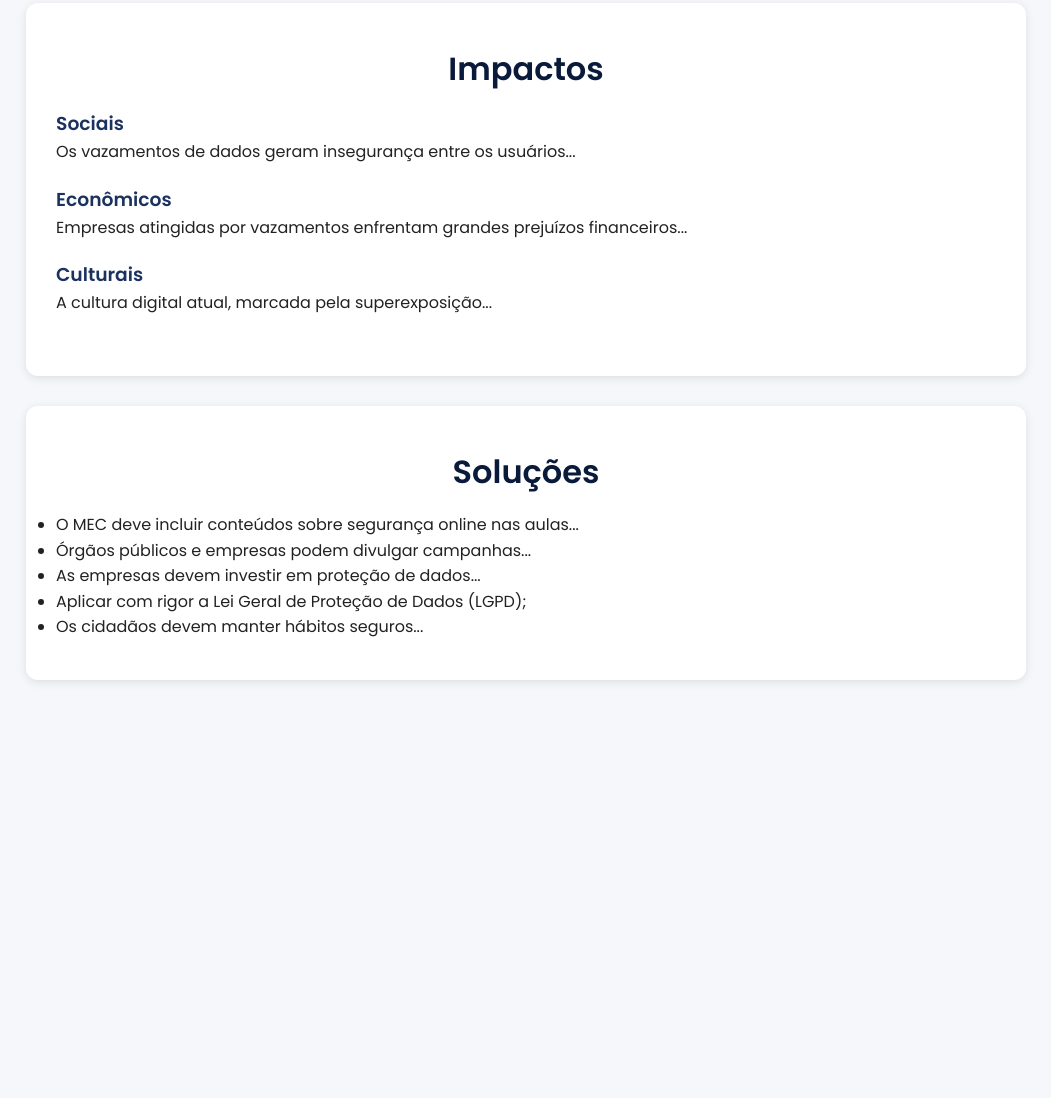
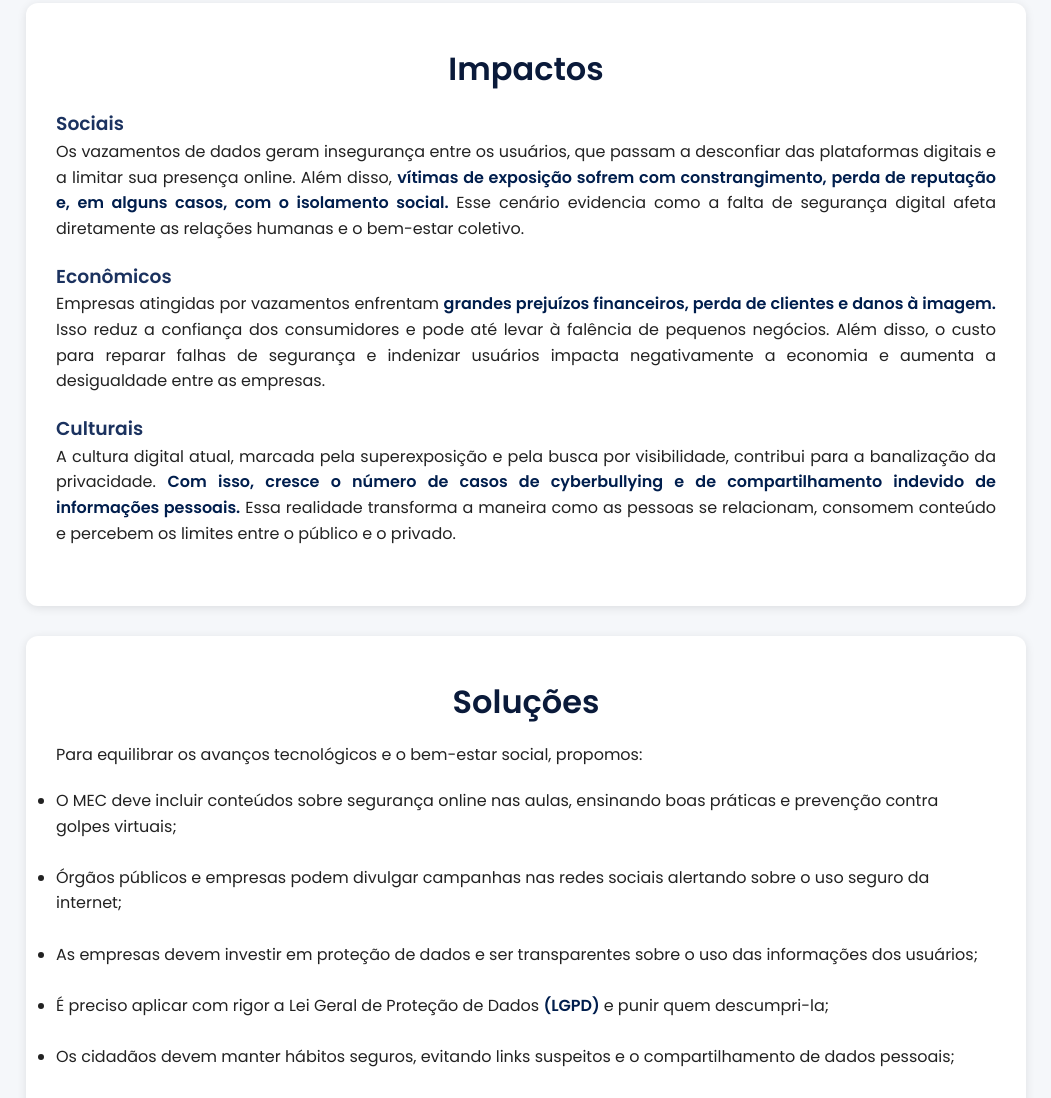
Before and after one commit to Kovaleskii/enemkaren, a plain HTML site: page index.html in a window 1280 px wide. Shown: the part 1524-2622 px from the top of the page, without its empty margins (114-1165 px from the left). Before the commit the page ends 2234 px from the top, so only its background shows below. Drawn offline with Linux system fonts and the light colour scheme.

Commit message:
commit 3

```diff
--- a/index.html
+++ b/index.html
@@ -52,25 +52,23 @@
 
     <section id="impactos">
         <h2>Impactos</h2>
-
         <h3>Sociais</h3>
-        <p>Os vazamentos de dados geram insegurança entre os usuários...</p>
-
+        <p>Os vazamentos de dados geram insegurança entre os usuários, que passam a desconfiar das plataformas digitais e a limitar sua presença online. Além disso, <B> vítimas de exposição sofrem com constrangimento, perda de reputação e, em alguns casos, com o isolamento social. </B> Esse cenário evidencia como a falta de segurança digital afeta diretamente as relações humanas e o bem-estar coletivo.</p>
         <h3>Econômicos</h3>
-        <p>Empresas atingidas por vazamentos enfrentam grandes prejuízos financeiros...</p>
-
+        <p>Empresas atingidas por vazamentos enfrentam <B>grandes prejuízos financeiros, perda de clientes e danos à imagem. </B> Isso reduz a confiança dos consumidores e pode até levar à falência de pequenos negócios. Além disso, o custo para reparar falhas de segurança e indenizar usuários impacta negativamente a economia e aumenta a desigualdade entre as empresas.</p>
         <h3>Culturais</h3>
-        <p>A cultura digital atual, marcada pela superexposição...</p>
+        <p>A cultura digital atual, marcada pela superexposição e pela busca por visibilidade, contribui para a banalização da privacidade. <b> Com isso, cresce o número de casos de cyberbullying e de compartilhamento indevido de informações pessoais.</b> Essa realidade transforma a maneira como as pessoas se relacionam, consomem conteúdo e percebem os limites entre o público e o privado.</p>
     </section>
 
-    <section id="solucoes">
+       <section id="solucoes">
         <h2>Soluções</h2>
+        <p>Para equilibrar os avanços tecnológicos e o bem-estar social, propomos:</p>
         <ul>
-            <li>O MEC deve incluir conteúdos sobre segurança online nas aulas...</li>
-            <li>Órgãos públicos e empresas podem divulgar campanhas...</li>
-            <li>As empresas devem investir em proteção de dados...</li>
-            <li>Aplicar com rigor a Lei Geral de Proteção de Dados (LGPD);</li>
-            <li>Os cidadãos devem manter hábitos seguros...</li>
+            <li>O MEC deve incluir conteúdos sobre segurança online nas aulas, ensinando boas práticas e prevenção contra golpes virtuais;</li><br>
+            <li>Órgãos públicos e empresas podem divulgar campanhas nas redes sociais alertando sobre o uso seguro da internet;</li><br>
+            <li>As empresas devem investir em proteção de dados e ser transparentes sobre o uso das informações dos usuários;</li> <br>
+            <li>É preciso aplicar com rigor a Lei Geral de Proteção de Dados <b> (LGPD) </b> e punir quem descumpri-la;</li><br>
+            <li>Os cidadãos devem manter hábitos seguros, evitando links suspeitos e o compartilhamento de dados pessoais;</li><br>
         </ul>
     </section>
 
```
